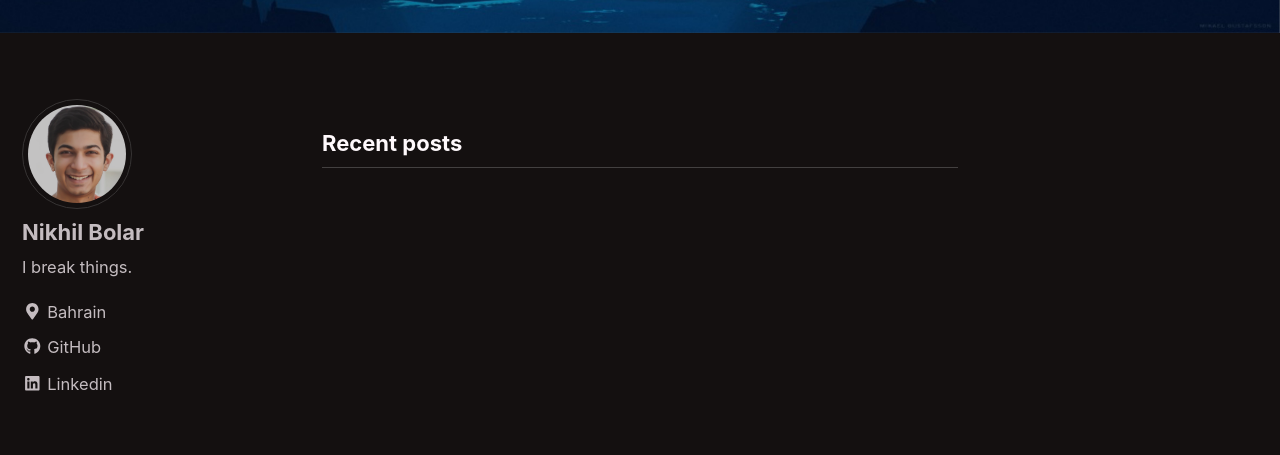
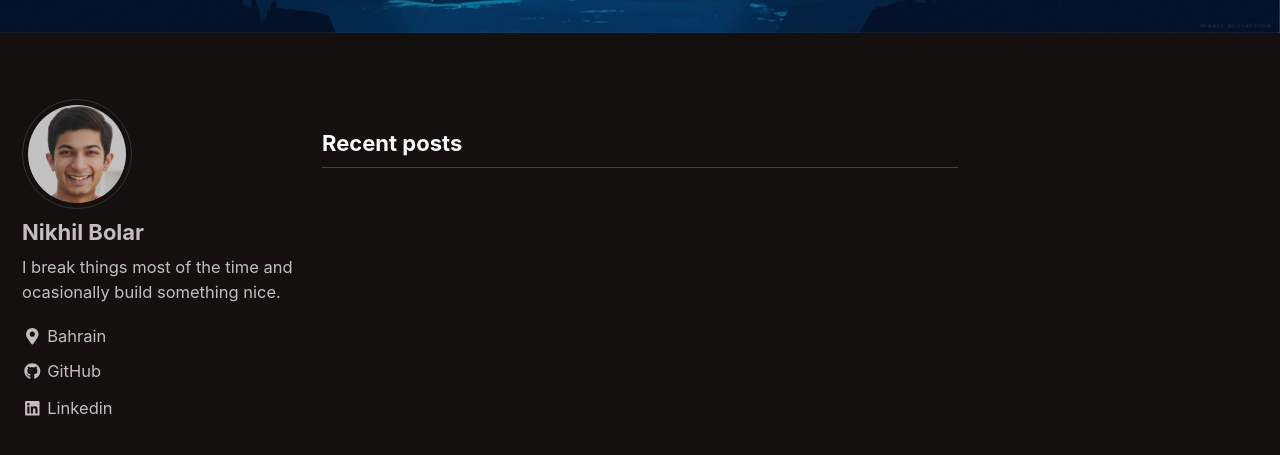
Before and after one commit to nbolar/nbolar.github.io, a Jekyll site: the page built from index.html, in a window 1280 px wide and 900 px high, scrolled down 564 px. Shown: the top 455 px of the window. Built offline with Jekyll 4.4.1, drawn with Linux system fonts in a browser that asks for light colours; cached includes are drawn as plain includes; the list of posts is cut into pages by our own code.

Commit message:
Update _config.yml

```diff
--- a/_config.yml
+++ b/_config.yml
@@ -108,7 +108,7 @@ analytics:
 author:
   name             : "Nikhil Bolar"
   avatar           : "/images/photo1.jpg"# path of avatar image, e.g. "/assets/images/bio-photo.jpg"
-  bio              : "I break things."
+  bio              : "I break things most of the time and ocasionally build something nice."
   location         : "Bahrain"
   email            :
   links:
```
